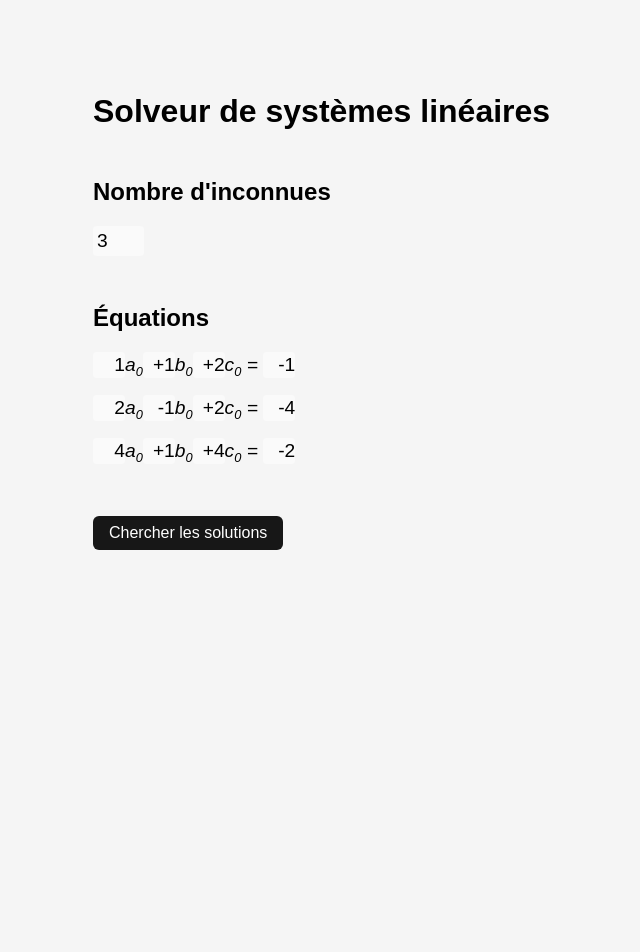
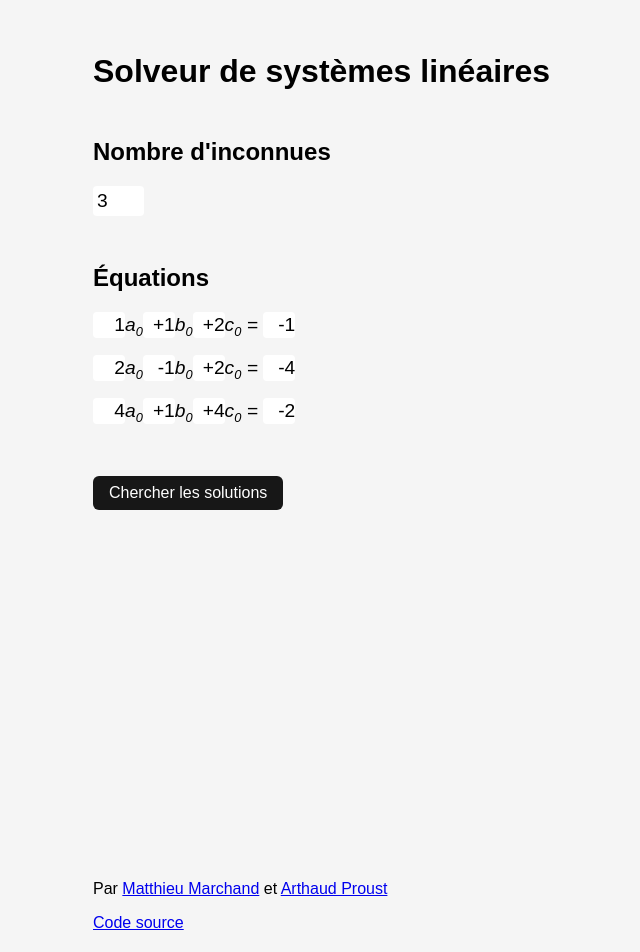
Before and after one commit to MatthieuMarchand/matrix-resolution, a Vue app: page / in a window 1280 px wide. Shown: the top 952 px of the page, without its empty margins (247-887 px from the left). Before the commit the page ends 800 px from the top, so only its background shows below. Built offline with nearby package versions, Linux system fonts and the light colour scheme; the HTML template or start-up script is replaced by a standard one.

Commit message:
:pencil: Add credits

```diff
--- a/src/App.vue
+++ b/src/App.vue
@@ -1,10 +1,16 @@
 <template>
   <div class="container">
+    <main>
       <form @submit.prevent="resoudre">
         <h1>Solveur de systèmes linéaires</h1>
 
         <h2>Nombre d'inconnues</h2>
-      <input v-model.number="nb_inconnues" type="number" min="2" @input="initialise_matrice_vide" />
+        <input
+          v-model.number="nb_inconnues"
+          type="number"
+          min="2"
+          @input="initialise_matrice_vide"
+        />
 
         <h2>Équations</h2>
 
@@ -23,6 +29,17 @@
         <h3>Matrice triangle intermédiare</h3>
         <MatriceLineaire v-model="matrice_triangle" />
       </ul>
+    </main>
+
+    <footer>
+      <p>
+        Par <a href="https://matthieumarchand.fr">Matthieu Marchand</a> et
+        <a href="https://arthaudproust.fr">Arthaud Proust</a>
+      </p>
+      <p>
+        <a href="https://github.com/MatthieuMarchand/matrix-resolution">Code source</a>
+      </p>
+    </footer>
   </div>
 </template>
 
@@ -67,14 +84,21 @@ function resoudre() {
 
 <style lang="scss">
 body {
+  padding: 0;
+  margin: 0;
   background: #f5f5f5;
+}
+
+main {
+  min-height: 100vh;
+  padding: 2rem 0;
+  box-sizing: border-box;
 }
 
 .container {
   font-family: Arial, Helvetica, sans-serif;
   max-width: 600px;
   margin: auto;
-  padding: 4rem 0;
 }
 
 form {
@@ -84,7 +108,7 @@ form {
 }
 
 input {
-  background: #fafafa;
+  background: white;
   width: 4ch;
   padding: 4px;
   border-radius: 4px;
@@ -127,4 +151,9 @@ button {
   background: #ef4444;
   color: #fef2f2;
 }
+
+footer {
+  padding-top: 4rem;
+  padding-bottom: 1rem;
+}
 </style>
```
Lines whose indentation alone changed are shown as unchanged.
